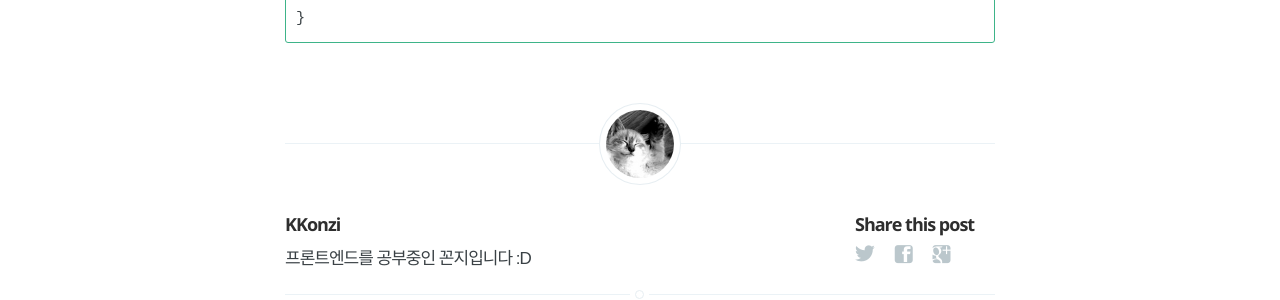
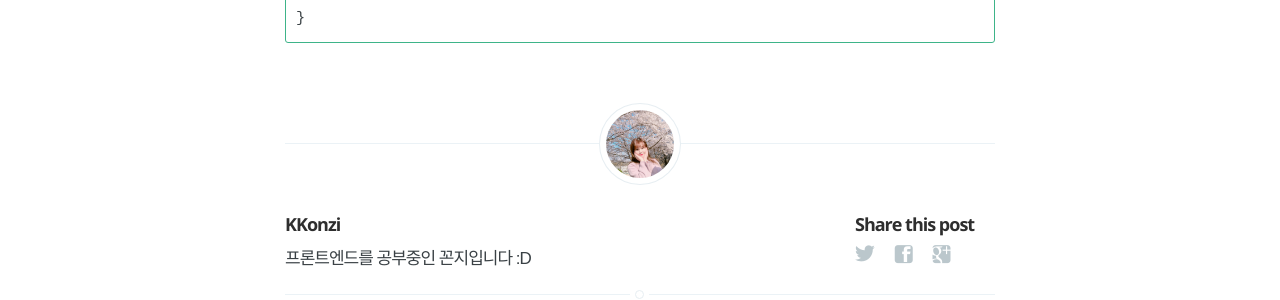
Before and after one commit to KKonzi/kkonzi.github.io, a Jekyll site: the page built from _posts/2013-11-10-welcome-to-jekyll.markdown, in a window 1280 px wide. Shown: the part 1591-1891 px from the top of the page. Built offline with Jekyll 4.4.1, drawn with Linux system fonts in a browser that asks for light colours; some web fonts are replaced.

Commit message:
style: 프로필 이미지 변경

```diff
--- a/_layouts/post.html
+++ b/_layouts/post.html
@@ -64,7 +64,7 @@
             <!-- If we want to display author's name and bio -->
             {% if site.author %}
                 <figure class="author-image">
-                    <a class="img" href="{{ site.baseurl }}" style="background-image: url(/assets/images/profile.png)">
+                    <a class="img" href="{{ site.baseurl }}" style="background-image: url(/assets/images/profile.jpg)">
                     <span class="hidden">{{site.author}}'s Picture</span></a>
                 </figure>
                 <section class="author">
--- a/index.html
+++ b/index.html
@@ -45,7 +45,7 @@
         </section>
         <footer class="post-meta">
             {% if site.author %}
-                <img class="author-thumb" src="/assets/images/profile.png" alt="Author's profile picture" nopin="nopin" />
+                <img class="author-thumb" src="/assets/images/profile.jpg" alt="Author's profile picture" nopin="nopin" />
                 {{ site.author }}
             {% endif %}
             {% if post.categories.size > 0 %}
```
Also changed, not shown: assets/images/profile.jpg (added), assets/images/profile.png (deleted).
